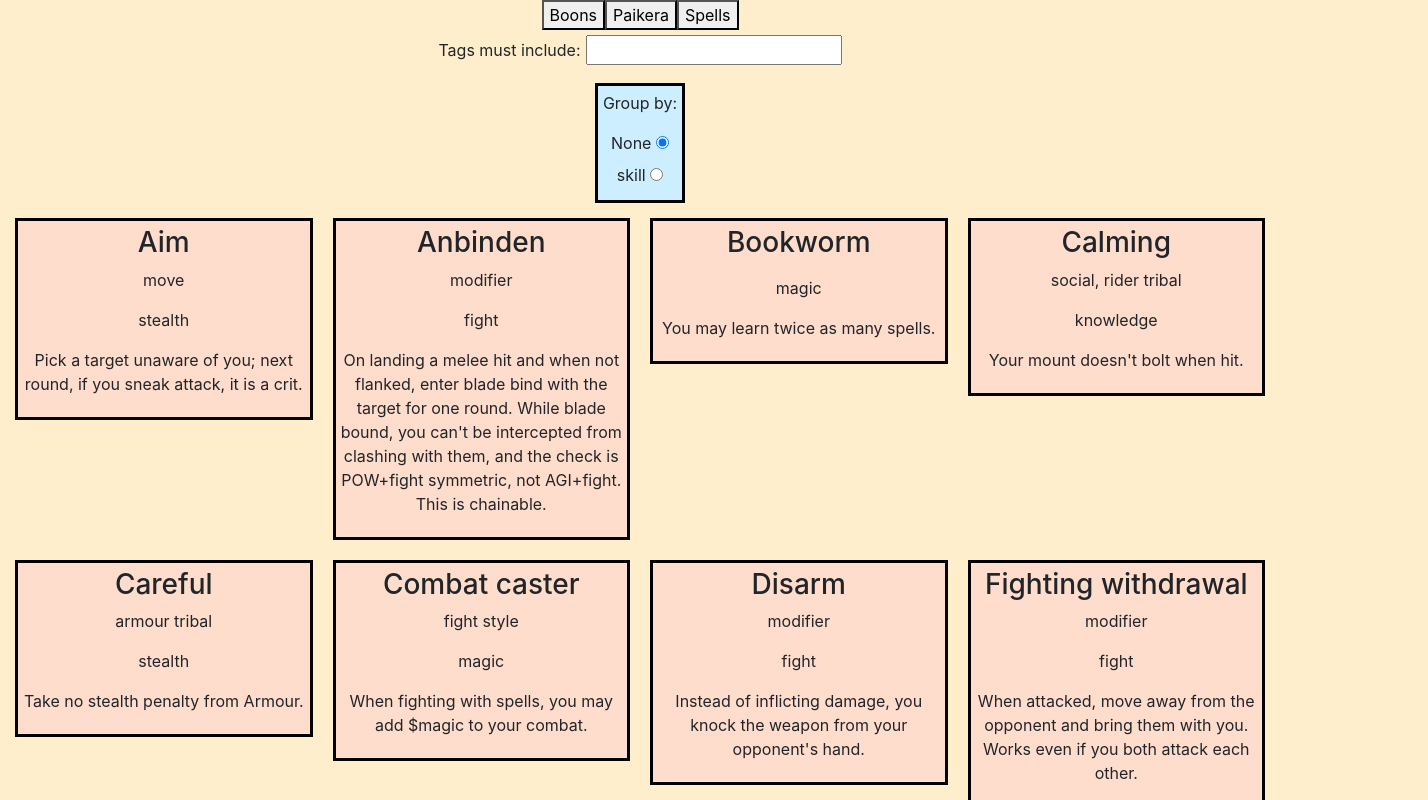
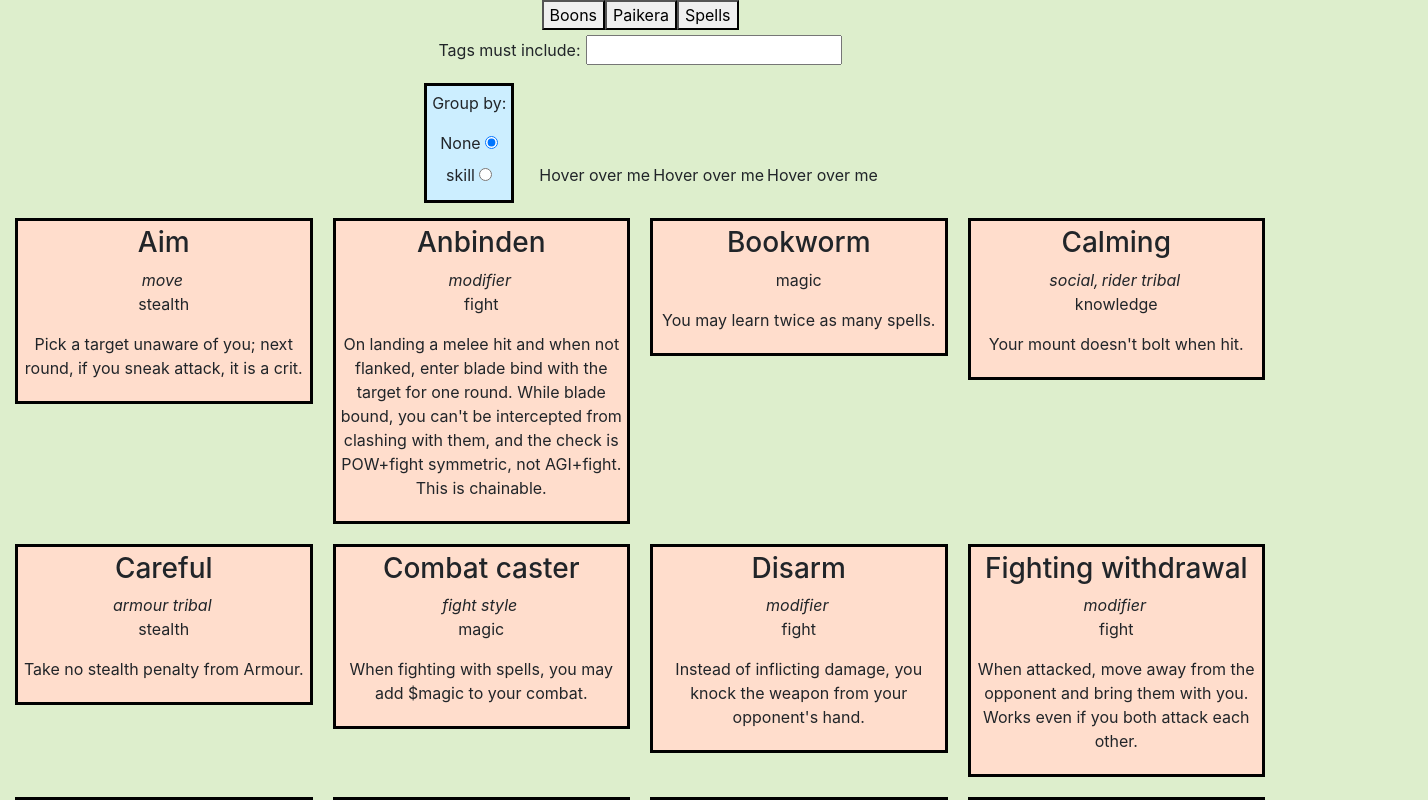
Before and after one commit to MarkGN/pantheont-frontend, a React (Create React App) app: page / in a window 1280 px wide. Shown: the top 800 px of the page, 1428 px wide, since content can reach past the window. Built offline with nearby package versions, Linux system fonts and the light colour scheme.

Commit message:
implement mouseovers for tags

```diff
--- a/src/components/Card.jsx
+++ b/src/components/Card.jsx
@@ -1,18 +1,29 @@
 import React from 'react';
+
+function spellColorToBgColor(col) {
+  const colorMap = {"red":"#ffdddd", "orange":"#ffeecc", "yellow":"#ffffbb", "green":"#ddffdd", "blue":"#ddddff", "purple":"#ffbbff"};
+  return colorMap[col] || "#ffffff";
+}
+
+const tags = require("../data/tags.json");
 
 export default function Card(props) {
   return <div className="content-card col-lg-3 col-md-4 col-sm-6 col-xs-12">
-    <div className={props.contentType+"-interior"}>
+    <div className={props.contentType+"-interior"} style={(props.contentType === "spell") ? {"backgroundColor":spellColorToBgColor(props.text[0])} : {}}>
       <h3>{props.name}</h3>
-      <p>{props.tags}</p>
+      <i>
+        {(props.tags || []).map((tag, ix) => {
+          const toolTipText = (tags.find((t) => tag.includes(t.name.toLowerCase())) || {}).text;
+          if (toolTipText) {
+            return <div className="my-tooltip">{tag + (ix === props.tags.length-1 ? "" : ",")}
+            <span class="tooltiptext">{toolTipText}</span>
+          </div>
+          } else {
+            return <div>{tag + (ix === props.tags.length-1 ? "" : ",")}</div>
+          }
+        })}
+      </i>
       {props.text.map((line, ix) => <p key={ix}>{line}</p>)}
     </div>
   </div>
 }
-
-/*
-TODO It's less clear to me that I should have a single Card component.
-After all, different types of content display different data.
-Then again, props.name, props.contentType, props.text, where the last
-is a list of strings, {props.text.forEach(line => <p>line</p>)} ...
-*/
--- a/src/components/Group.jsx
+++ b/src/components/Group.jsx
@@ -9,7 +9,7 @@ export default function Group(props) {
     <label htmlFor="none">None </label> <input defaultChecked={true} id="none" name="group" onClick={()=>{
       dispatch(setGroup(""));
     }} type="radio" />
-    {props.groups.map(group => <div><label htmlFor={group}>{group} </label> <input defaultChecked={false} id={group} name="group" onClick={()=>{
+    {props.groups.map(group => <div key={group}><label htmlFor={group}>{group} </label> <input defaultChecked={false} id={group} name="group" onClick={()=>{
       dispatch(setGroup(group));
     }} type="radio" /></div>)}
   </div>
--- a/src/components/Search.jsx
+++ b/src/components/Search.jsx
@@ -38,12 +38,23 @@ export default function Search(props) {
     <div className='filter-bar'>
       <FilterTag />
       <Group groups={groups} />
+      <div className="my-tooltip"><p>Hover over me</p>
+        <span class="tooltiptext">Tooltip text</span>
+      </div>
+
+      <div className="my-tooltip"><p>Hover over me</p>
+        <span class="tooltiptext">Tooltip text</span>
+      </div>
+
+      <div className="my-tooltip"><p>Hover over me</p>
+        <span class="tooltiptext">Tooltip text</span>
+      </div>
     </div>
     {data
     .filter(filterTag)
     .sort(groupAndOrderStrWithEmptyGroupLast)
     .map((datum) => {
-      return <Card key={datum.name} contentType={props.contentType} name={datum.name} tags={datum.tags ? datum.tags.join(", ") : ""} text={pattern.map(field => datum[field])} />
+      return <Card key={datum.name} contentType={props.contentType} name={datum.name} tags={datum.tags} text={pattern.map(field => datum[field])} />
   })}
   </div>
 }
--- /dev/null
+++ b/src/data/tags.json
@@ -0,0 +1,112 @@
+[
+  {
+    "name": "Animate vine",
+    "type": "flat",
+    "text": "This counts as a monster with base stats of 8-average, +1 size, +5 combat, a Net attack, and Sessile and Unseeing. It's typically aggressive against anything nearby."
+  },
+  {
+    "name": "Aquatic",
+    "type": "flat",
+    "text": "This thrives in water rather than on land."
+  },
+  {
+    "name": "Armour (n)",
+    "type": "flat",
+    "text": "Take +n to combat, -n to athletics, and -n to stealth."
+  },
+  {
+    "name": "Armour piercing (n)",
+    "type": "flat",
+    "text": "Take +n to combat up to a maximum of the target's total Armour value."
+  },
+  {
+    "name": "Civilian",
+    "type": "flat",
+    "text": "No mechanical effect, but it is assumed that player characters won't have much use for this."
+  },
+  {
+    "name": "Cornucopic",
+    "type": "flat",
+    "text": "This produces a tremendous amount of food. Cornucopics are illegal under Hebai's Law."
+  },
+  {
+    "name": "Fight style",
+    "type": "flat",
+    "text": "You may only have one boon with this; that boon only applies if you have no Armour."
+  },
+  {
+    "name": "High-level",
+    "type": "flat",
+    "text": "This spell is only available at high level. Will be deprecated once I develop a spell level system."
+  },
+  {
+    "name": "Incapacitated",
+    "type": "flat",
+    "text": "You can't do anything. Lasts until end of battle."
+  },
+  {
+    "name": "Modifier",
+    "type": "flat",
+    "text": "This ability may be used in conjunction with an action to change its rules. You may stack arbitrarily many modifiers."
+  },
+  {
+    "name": "Move",
+    "type": "flat",
+    "text": "This is an action that otherwise isn't available."
+  },
+  {
+    "name": "Net",
+    "type": "flat",
+    "text": "On a hit against an opponent without Tangled, this inflicts Tangled n instead of n damage."
+  },
+  {
+    "name": "Prereq",
+    "type": "flat",
+    "text": "You can't take this without the listed prerequisite. If you do somehow get it, it doesn't take effect."
+  },
+  {
+    "name": "Sessile",
+    "type": "flat",
+    "text": "This can't manoeuvre around the battlefield. It can still move eg to fight, as opposed to something fully paralysed."
+  },
+  {
+    "name": "Slow",
+    "type": "flat",
+    "text": "This can't be used during Crisis, the idea being that it takes a while and is at least a little fiddly."
+  },
+  {
+    "name": "Social",
+    "type": "flat",
+    "text": "No mechanical effect, but if ever I create a social skill, this will be associated with it."
+  },
+  {
+    "name": "Trap",
+    "type": "flat",
+    "text": "No mechanical effect, but this is often used as a trap."
+  },
+  {
+    "name": "Tribal",
+    "type": "flat",
+    "text": "No mechanical effect, but it probably synergises with other effects with the same tribe."
+  },
+  {
+    "name": "Unseeing",
+    "type": "flat",
+    "text": "This doesn't use vision for perception. It doesn't generally suffer any combat penalties, but can't do things such as read or see colour."
+  },
+  {
+    "name": "World-building",
+    "type": "flat",
+    "text": "This content exists for world-building purposes, but is not available to players."
+  },
+  {
+    "name": "Injured",
+    "type": "tokens",
+    "text": "Take -$n to all physical actions. Decrease by 1 with each long rest."
+  },
+  {
+    "name": "Tangled",
+    "type": "tokens",
+    "text": "Take -$n to all physical actions. You can't manoeuvre. You have Untangle (move): if engaged this round, you don't inflict damage on a win, and if you win all engagements, resolve this condition. Lasts 3 rounds."
+  }
+]
--- a/src/styles.css
+++ b/src/styles.css
@@ -1,5 +1,5 @@
 body {
-  background-color: #ffeecc;
+  background-color: #ddeecc;
   margin: 0;
   font-family: -apple-system, BlinkMacSystemFont, 'Segoe UI', 'Roboto', 'Oxygen',
     'Ubuntu', 'Cantarell', 'Fira Sans', 'Droid Sans', 'Helvetica Neue',
@@ -103,3 +103,27 @@ header {
   margin: 5px;
   padding: 5px;
 }
+
+.my-tooltip {
+  position: relative;
+  display: inline-block;
+  margin-right: 3px;
+}
+
+.tooltiptext {
+  visibility: hidden;
+  /* width: 120px; */
+  width:240px;
+  background-color: black;
+  color: #fff;
+  text-align: center;
+  /* border-radius: 6px; */
+  padding: 5px 0;
+
+  position: absolute;
+  z-index: 1;
+}
+
+.my-tooltip:hover .tooltiptext {
+  visibility: visible;
+}
```
Also changed, not shown: src/data/parseTextFiles.js (+31 -2 lines).
